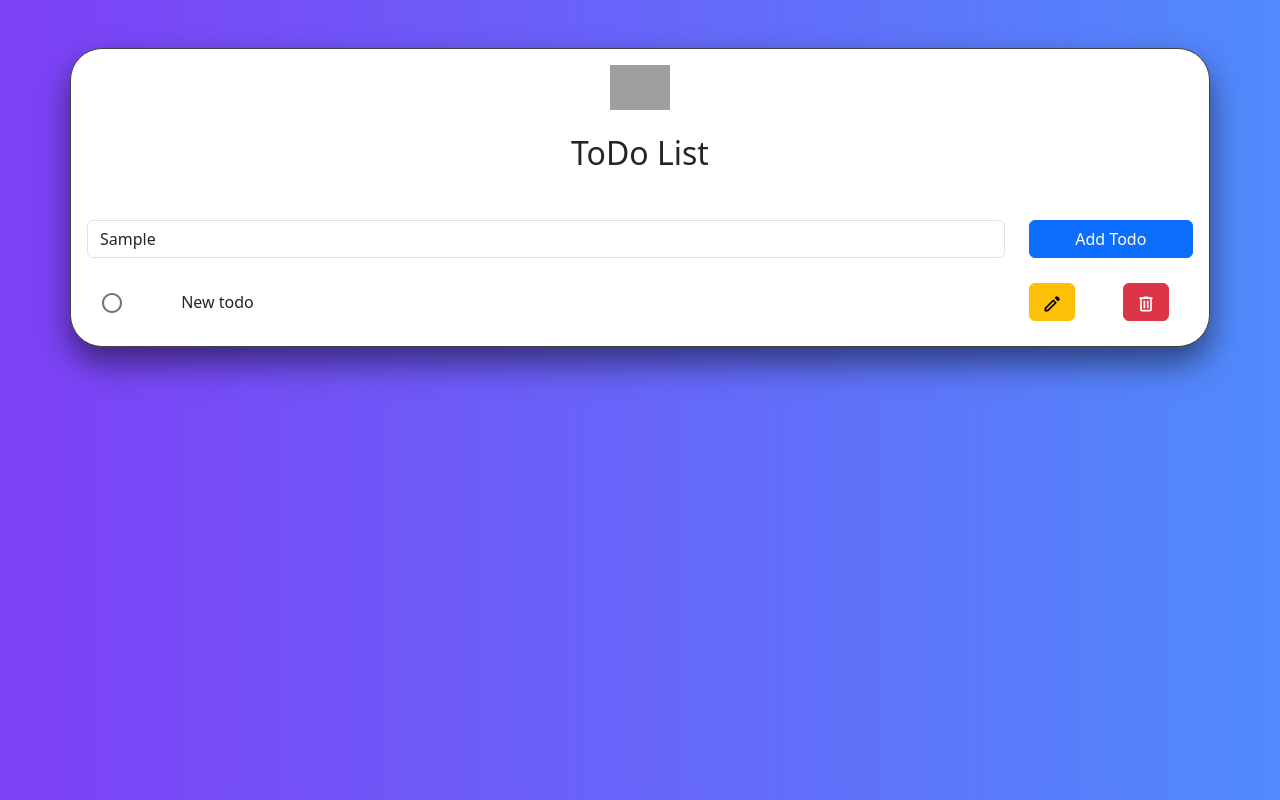
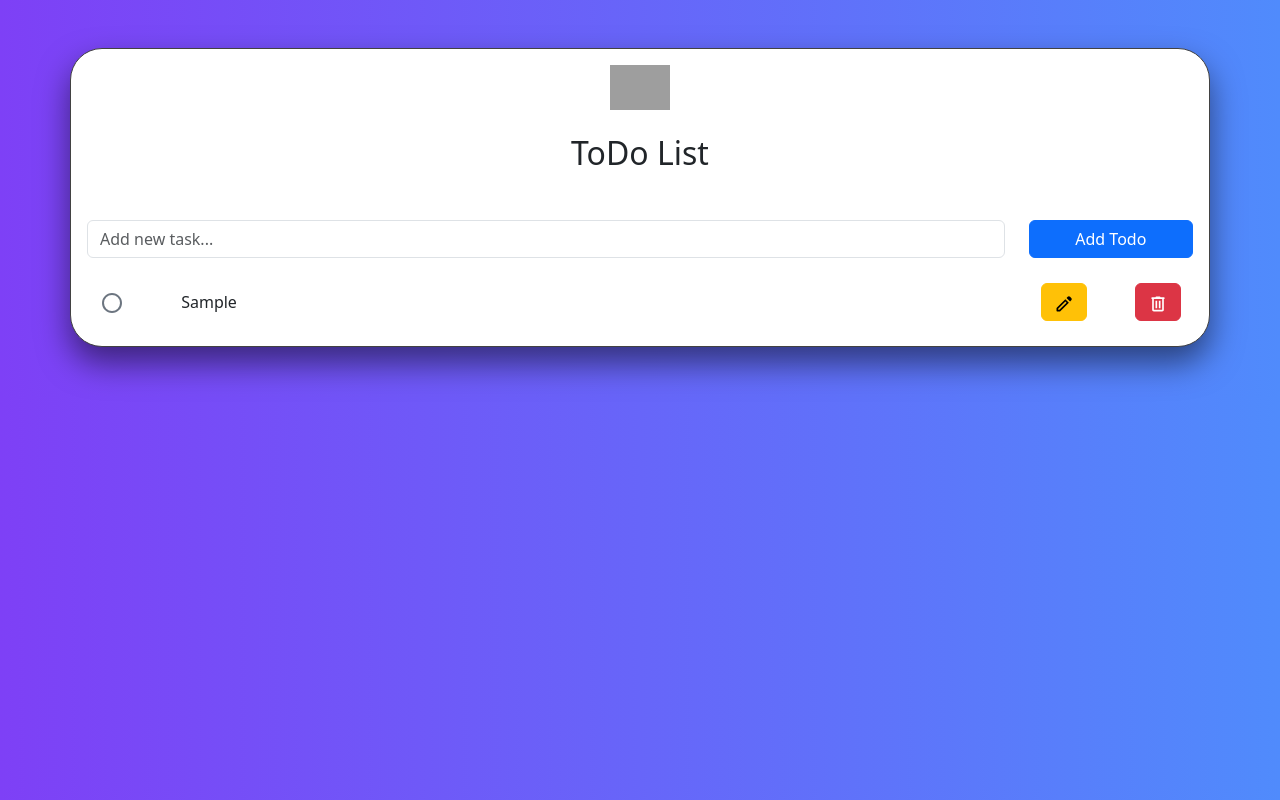
Before and after one commit to tamer4osman/WBS-React-ToDo-List, a React (Vite) app: page / in a window 1280 px wide. Both pictures are taken after typing "Sample" into the empty fields and a click on the button "Add Todo". Built offline with nearby package versions, Linux system fonts and the light colour scheme; grey boxes are pictures that could not be loaded.

Commit message:
Added input field for easy todo input

```diff
--- a/src/App.jsx
+++ b/src/App.jsx
@@ -5,6 +5,7 @@ import "./App.css";
 function App() {
   const initialTodos = JSON.parse(localStorage.getItem("todos")) || [];
   const [todos, setTodos] = useState(initialTodos);
+  const [addTodoFieldText, setAddTodoFieldText] = useState("");
   // const [editTodoId, setEditTodoId] = useState(null);
   // const [editTodoText, setEditTodoText] = useState("");
 
@@ -19,13 +20,19 @@ function App() {
     localStorage.setItem("todos", JSON.stringify(todos));
   }, [todos]);
 
-  const addTodo = () => {
+  const addTodo = (event) => {
+    event.preventDefault();
+
+    if (!addTodoFieldText) return;
+
     const newTodo = {
       done: false,
       id: crypto.randomUUID(), // You can use any unique identifier here
-      text: "New todo",
+      text: addTodoFieldText,
     };
+
     setTodos([...todos, newTodo]);
+    setAddTodoFieldText("");
   };
 
   const removeTodo = (id) => {
@@ -67,16 +74,24 @@ function App() {
         </div>
 
         {/* Add Todo Field */}
+        <form onSubmit={(event) => addTodo(event)}>
           <div className="row mb-4">
             <div className="col-8 col-md-10">
-            <input type="text" className="form-control" placeholder="Add new task..." />
+              <input
+                type="text"
+                className="form-control"
+                onChange={(event) => setAddTodoFieldText(event.currentTarget.value)}
+                value={addTodoFieldText}
+                placeholder="Add new task..."
+              />
             </div>
             <div className="col-4 col-md-2">
-            <button className="btn btn-primary w-100" onClick={addTodo}>
+              <button className="btn btn-primary w-100" type="submit">
                 Add Todo
               </button>
             </div>
           </div>
+        </form>
 
         {/* List Display */}
         <div className="row">
--- a/src/components/TodoItem.jsx
+++ b/src/components/TodoItem.jsx
@@ -96,7 +96,7 @@ const TodoItem = (props) => {
       </div>
 
       {/* Edit Button */}
-      <div className="col">
+      <div className="col text-center">
         {/* Edit Button */}
         {!editMode && (
           <button className="btn btn-warning" onClick={() => setEditMode(true)}>
@@ -114,7 +114,7 @@ const TodoItem = (props) => {
       </div>
 
       {/* Delete Button */}
-      <div className="col">
+      <div className="col text-center">
         {/* Delete Button */}
         {!deleteMode && (
           <button className="btn btn-danger" onClick={() => setDeleteMode(true)}>
```
Lines whose indentation alone changed are shown as unchanged.
